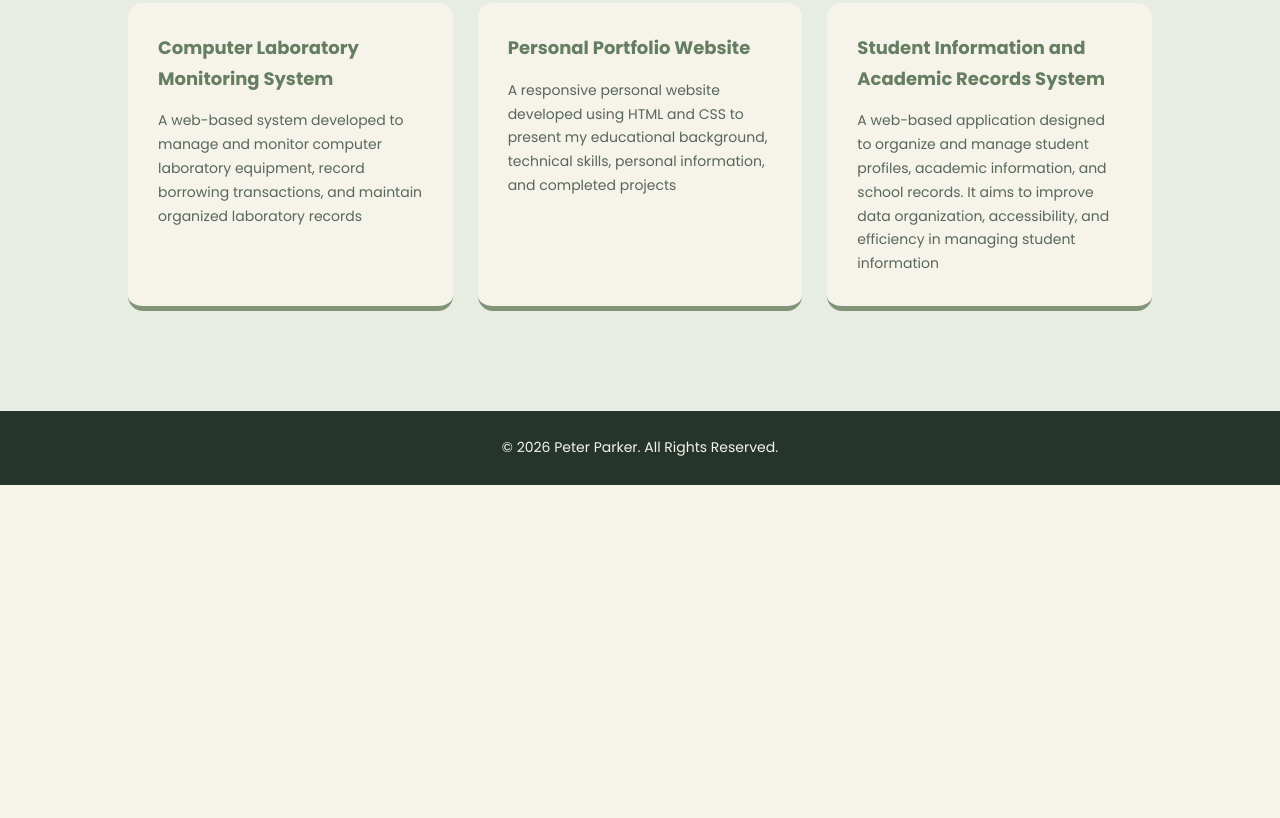
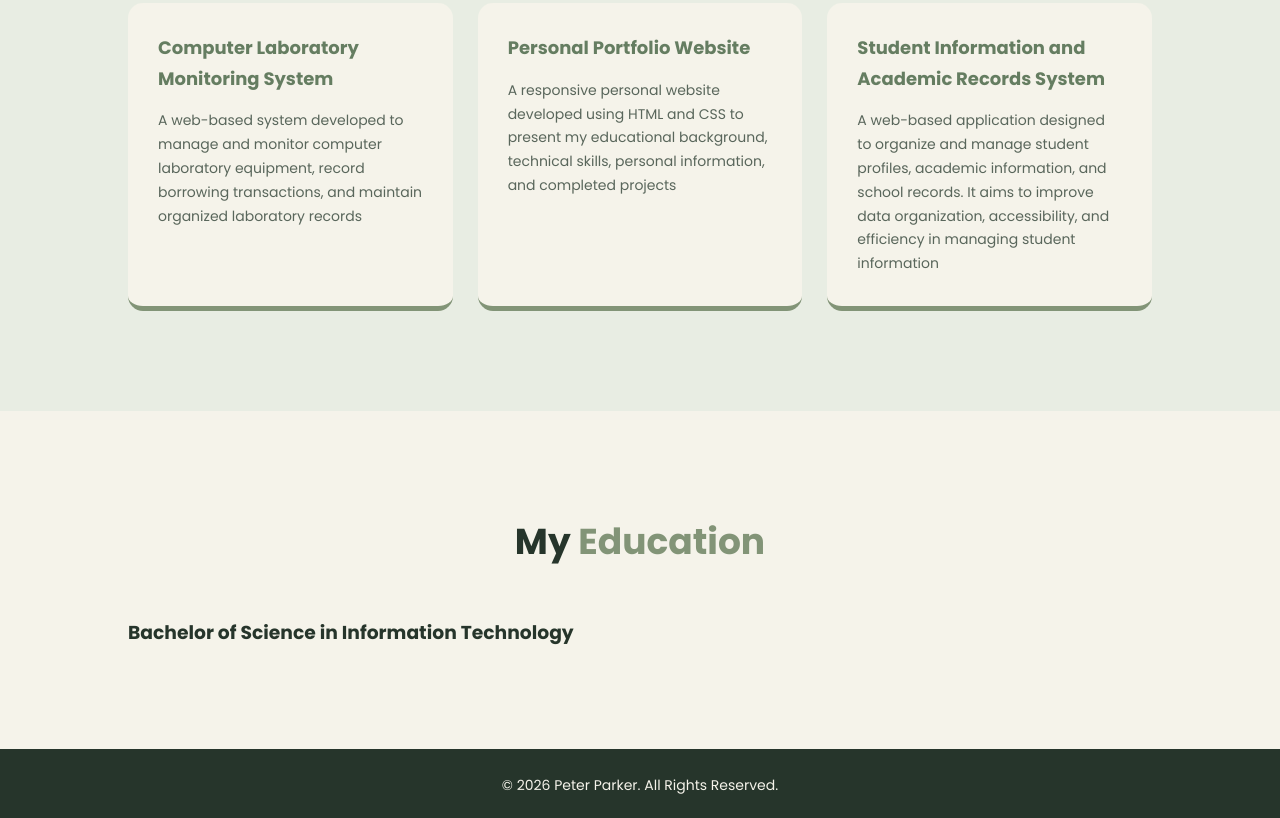
Before and after one commit to Joshua143-design/Canceran-project-1, a plain HTML site: page indecx.html in a window 1280 px wide. Shown: the part 1979-2797 px from the top of the page. Before the commit the page ends 2464 px from the top, so only its background shows below. Drawn offline with Linux system fonts and the light colour scheme.

Commit message:
10 commit

```diff
--- a/indecx.html
+++ b/indecx.html
@@ -28,6 +28,7 @@
                 <li><a href="#about">About</a></li>
                 <li><a href="#skills">Skills</a></li>
                 <li><a href="#projects">Projects</a></li>
+                <li><a href="#education">Education</a></li>
             </ul>
         </nav>
     </header>
@@ -143,6 +144,15 @@
         </div>
     </section>
 
+    <!-- Education Section -->
+    <section id="education" class="education section">
+        <h2 class="section-title">My <span>Education</span></h2>
+
+        <div class="education-card">
+            <h3>Bachelor of Science in Information Technology</h3>
+        </div>
+    </section>
+
     <!-- Footer -->
     <footer>
         <p>&copy; 2026 Peter Parker. All Rights Reserved.</p>
```
